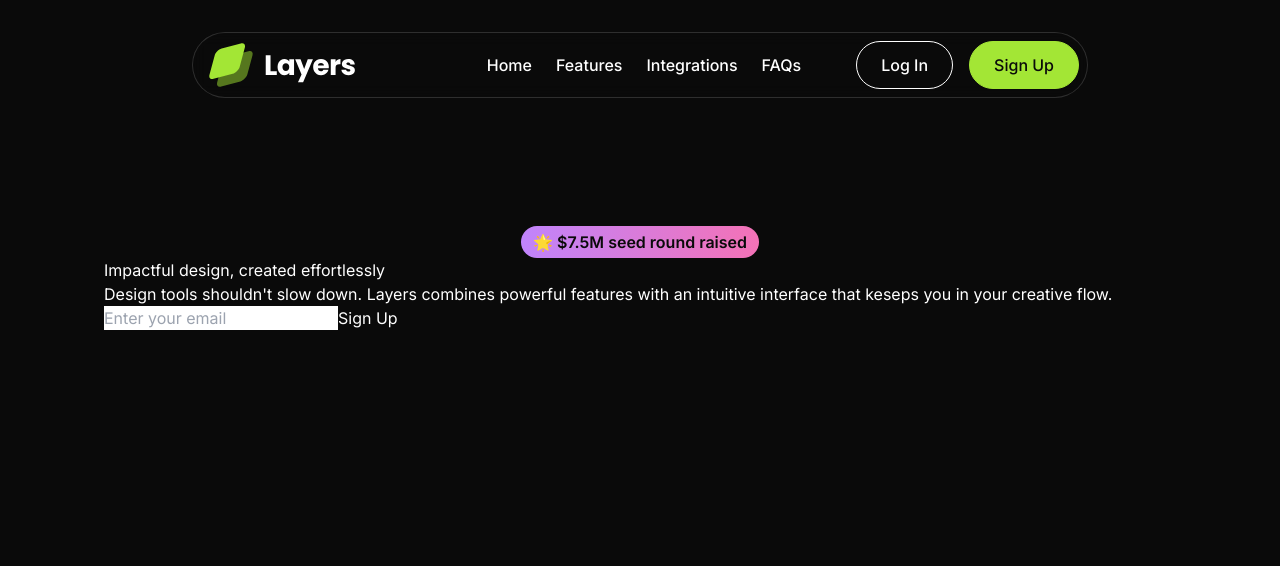
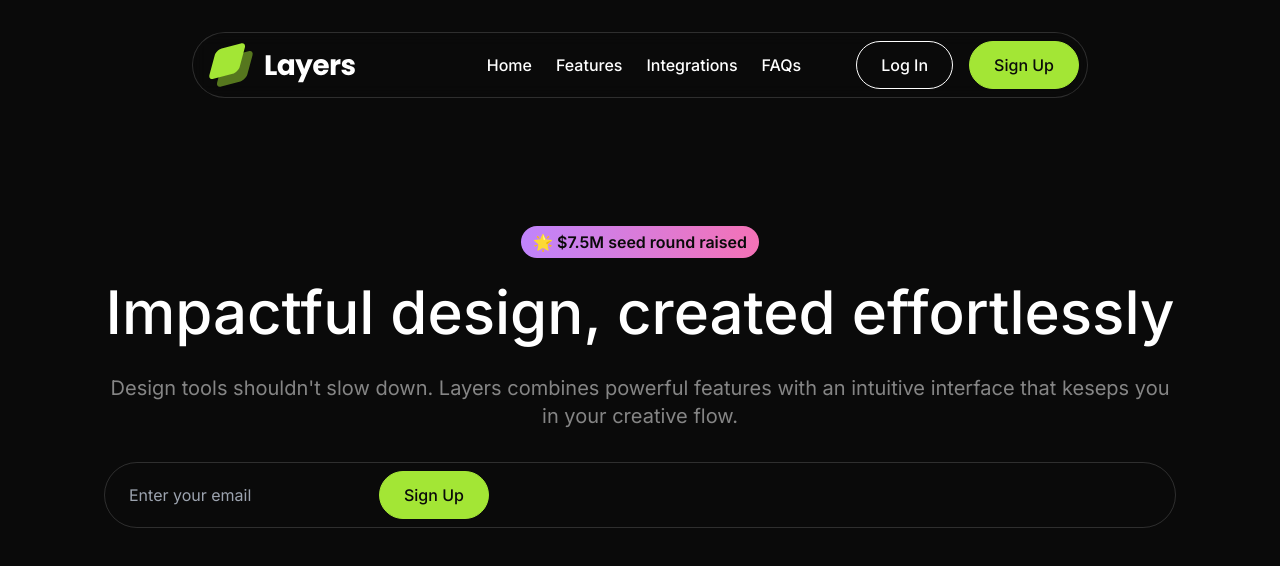
Before and after one commit to Dev-Thembinkosi/saas-landingpage, a Next.js app: page / in a window 1280 px wide. Shown: the top 566 px of the page. Built offline with nearby package versions, Linux system fonts and the light colour scheme.

Commit message:
Hero text styling complete

```diff
--- a/src/components/Button.tsx
+++ b/src/components/Button.tsx
@@ -1,4 +1,4 @@
-import React, { HTMLAttributes } from "react";
+import React, { ButtonHTMLAttributes} from "react";
 import { cva } from "class-variance-authority";
 
 const classes = cva("border h-12 rounded-full px-6 font-medium", {
@@ -13,7 +13,7 @@ const classes = cva("border h-12 rounded-full px-6 font-medium", {
 export default function Button(
     props: {
         variant: "primary" | "secondary";
-    } & HTMLAttributes<HTMLButtonElement>
+    } & ButtonHTMLAttributes<HTMLButtonElement>
 ) {
     const { variant, className, ...otherProps } = props;
     return (
--- a/src/sections/Hero.tsx
+++ b/src/sections/Hero.tsx
@@ -1,3 +1,5 @@
+import Button from "@/components/Button";
+
 export default function Hero() {
     return (
         <section className="py-24">
@@ -7,17 +9,23 @@ export default function Hero() {
                         🌟 $7.5M seed round raised
                     </div>
                 </div>
-                <h1>Impactful design, created effortlessly</h1>
 
-                <p>
+                <h1 className="text-6xl font-medium text-center mt-6">
+                    Impactful design, created effortlessly
+                </h1>
+                <p className="text-center text-xl text-white/50 mt-8">
                     Design tools shouldn&apos;t slow down. Layers combines
                     powerful features with an intuitive interface that keseps
                     you in your creative flow.
                 </p>
 
-                <form>
-                    <input type="email" placeholder="Enter your email" />
-                    <button type="submit">Sign Up</button>
+                <form className="flex  border border-white/15 rounded-full p-2 mt-8">
+                    <input
+                        type="email"
+                        placeholder="Enter your email"
+                        className="bg-transparent px-4"
+                    />
+                    <Button type="submit" variant="primary" className="whitespace-nowrap">Sign Up</Button>
                 </form>
             </div>
         </section>
```
